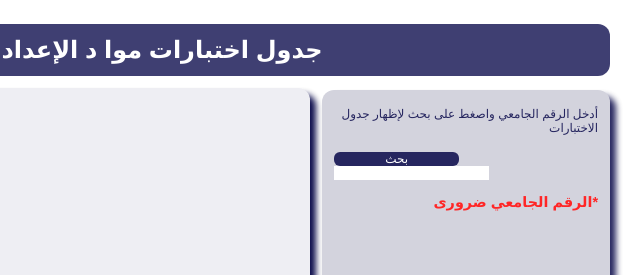
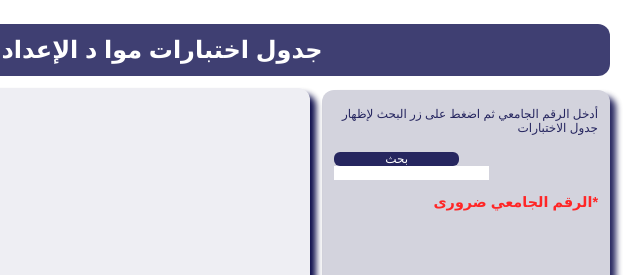
Before and after one commit to m-koubaa/m-koubaa.github.io, a website: page StudentExam/index.html in a window 1280 px wide. Shown: the top 275 px of the page, 510-1150 px from the left. Drawn offline with nearby package versions, Linux system fonts and the light colour scheme; some packages are replaced by stand-ins of ours.

Commit message:
mise a jour bacground color screen min 960px

```diff
--- a/StudentExam/index.html
+++ b/StudentExam/index.html
@@ -802,6 +802,16 @@
     <header>
           <h1>جدول اختبارات موا د الإعداد العام</h1>
     </header>
+    <nav>
+      <p align="right">أدخل الرقم الجامعي ثم اضغط على زر البحث لإظهار جدول الاختبارات</p>
+      <form name='myForm'>
+                  <button class="button" ng-click="selectExams(actionText)" ng-disabled="myForm.myInput.$invalid">بحث</button>
+                  <input name='myInput' ng-model="actionText"  required />
+                 <br>
+                 <span ng-show="myForm.myInput.$invalid" align="right"><h3>الرقم الجامعي ضرورى*</h3></span>
+                 <span ng-show="IsNotFound" align="right"><h3>الرقم الجامعي غير صحيح</h3></span>
+      </form>
+    </nav>
     <main>
 
 
@@ -825,16 +835,6 @@
             </table>
 
     </main>
-    <nav>
-      <p align="right">أدخل الرقم الجامعي واصغط على بحث لإظهار جدول الاختبارات</p>
-      <form name='myForm'>
-                  <button class="button" ng-click="selectExams(actionText)" ng-disabled="myForm.myInput.$invalid">بحث</button>
-                  <input name='myInput' ng-model="actionText"  required />
-                 <br>
-                 <span ng-show="myForm.myInput.$invalid" align="right"><h3>الرقم الجامعي ضرورى*</h3></span>
-                 <span ng-show="IsNotFound" align="right"><h3>الرقم الجامعي غير صحيح</h3></span>
-      </form>
-    </nav>
     <footer>
       &copy; mkoubaa@su.edu.sa  - 2019 -
     </footer>
--- a/StudentExam/style.css
+++ b/StudentExam/style.css
@@ -99,10 +99,16 @@ nav{
     min-height: 40em;
   }
 
+  main{
+    background-color:#eeeef3;
+  }
+
   nav{
     margin-left: 56em;
     width: 22em;
     padding: 1em;
+    background-color: #ccccd8;
+
   }
 }
 
```
Also changed, not shown: 1 other file.
